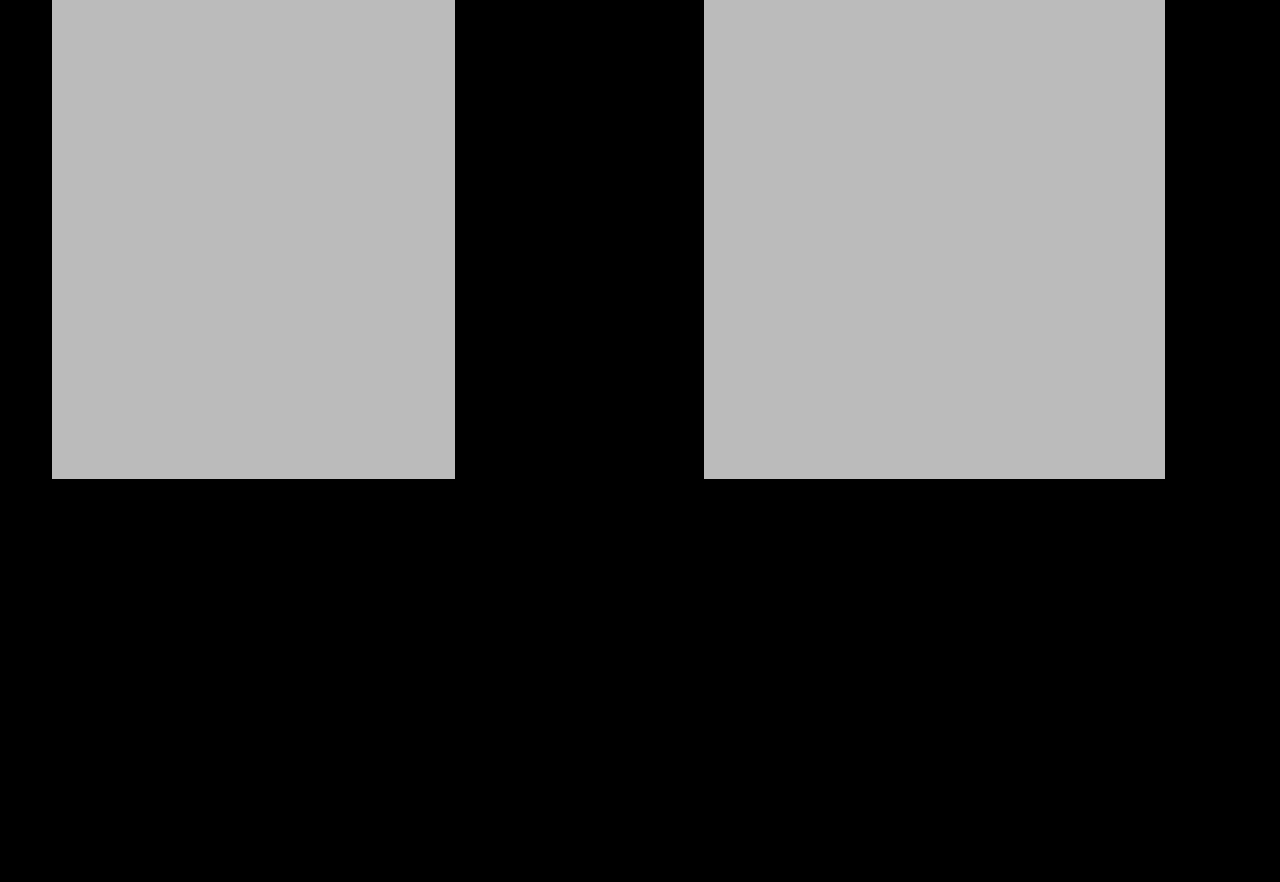
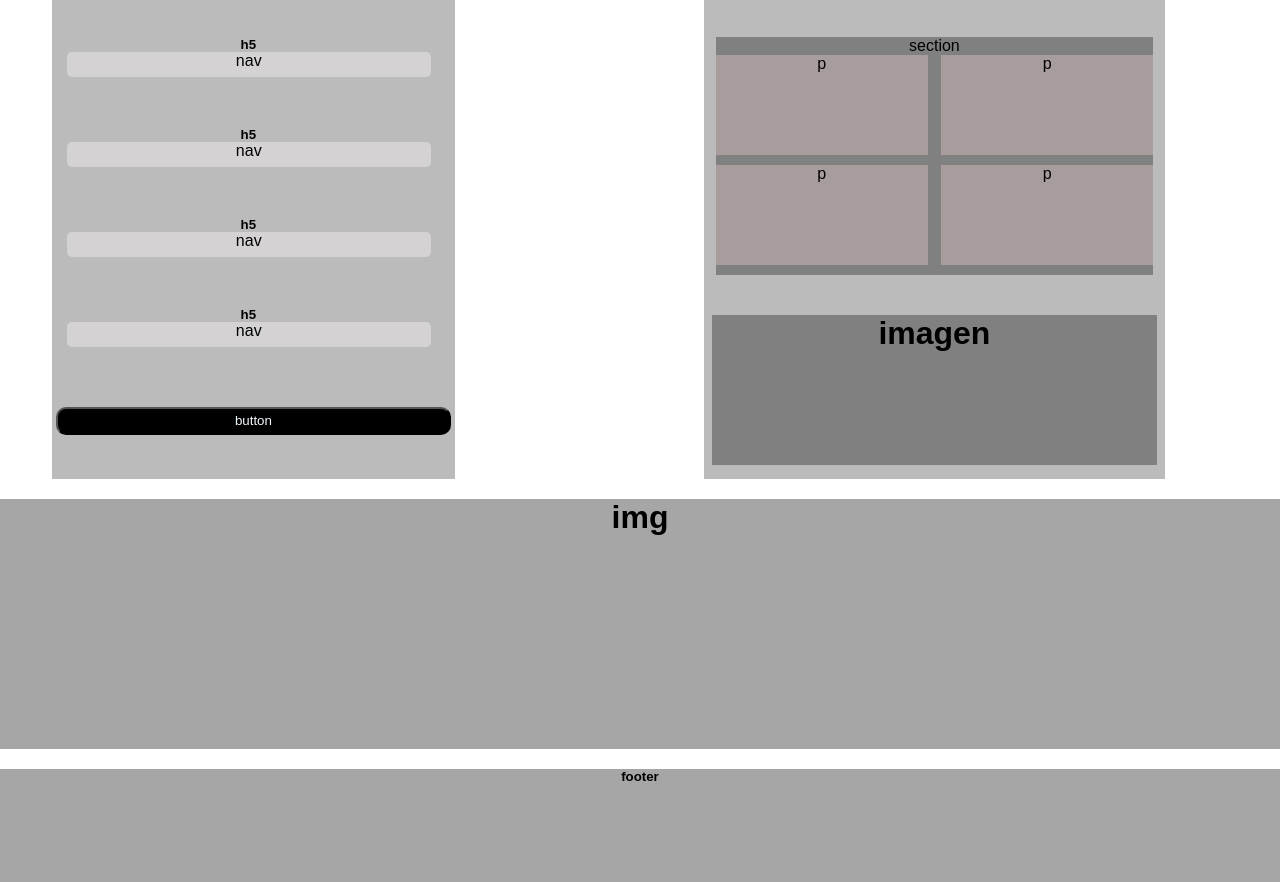
Before and after one commit to leonardo6790/maquetacion, a plain HTML site: page index.html in a window 1280 px wide. Shown: the part 614-1496 px from the top of the page. Before the commit the page ends 1093 px from the top, so only its background shows below. Drawn offline with Linux system fonts and the light colour scheme.

Commit message:
tercer commit

```diff
--- a/index.html
+++ b/index.html
@@ -16,13 +16,71 @@
 <div id="container">
 <div id="contacto">
     <section>section</section>
+    <div class="escribir">
+        <h1>H1</h1>
+    </div>
+    <div id="registro">
+        <h5>h5</h5>
+        <div class="nav">
+            <nav>nav</nav>
+        </div>
+    </div>
+    <div id="registro">
+        <h5>h5</h5>
+        <div class="nav">
+            <nav>nav</nav>
+        </div>
+    </div>
+    <div id="registro">
+        <h5>h5</h5>
+        <div class="nav">
+            <nav>nav</nav>
+        </div>
+    </div>
+    <div id="registro">
+        <h5>h5</h5>
+        <div class="nav">
+            <nav>nav</nav>
+        </div>
+    </div>
+    <button>button</button>
 </div>
 <div id="informacion">
     <section>section</section>
     <div class="escribir">
         <p>P</p>
     </div>
+    <div class="numeros">
+        <p>section</p>
+        <div class="display">
+            <div class="cuadros">
+                <p>p</p>
+            </div>
+            <div class="cuadros">
+                <p>p</p>
+            </div>
+            </div>
+        <div class="display">
+        <div class="cuadros">
+            <p>p</p>
+        </div>
+        <div class="cuadros">
+            <p>p</p>
+        </div>
+        </div>
+    </div>
+    <div class="mapa">
+        <h1>imagen</h1>
+    </div>
 </div>
 </div>
+<div id="imagenMapa">
+    <h1>img</h1>
+</div>
+<footer>
+    <div class="footer">
+        <h5>footer</h5>
+    </div>
+</footer>
 </body>
 </html>
--- a/style.css
+++ b/style.css
@@ -3,7 +3,6 @@
     padding: 0;
     text-align: center;
     font-family: sans-serif;
-    background-color: black;
 }
 #header{
     width: 100%;
@@ -41,3 +40,62 @@
     background-color: gray;
     margin: auto;
 }
+.numeros{
+    width: 95%;
+    background-color: gray;
+    margin: auto;
+    margin-top: 40px;
+}
+.cuadros{
+    background-color: rgb(167, 157, 157);
+    width: 50%;
+    margin: auto;
+    flex-direction: column;
+
+    margin-bottom: 10px;
+    height: 90px;
+    padding-bottom: 10px;
+}
+.display{
+    display: flex;
+    gap: 3%;
+}
+.mapa{
+    margin: 8px;
+    margin-top: 40px;
+    background-color: gray;
+    height: 150px;
+}
+#registro{
+    width: 95%;
+    height: 50px;
+    margin-top: 40px;
+    margin-left: 5px;
+}
+.nav{
+    background-color: rgb(212, 210, 210);
+    height: 25px;
+    border-radius: 5px;
+    width: 95%;
+    margin-left: 10px;
+}
+button{
+    height: 28px;
+    width: 98%;
+    margin-top: 50px;
+    background-color: black;
+    color: aliceblue;
+    border-radius: 10px;
+}
+#imagenMapa{
+    background-color: rgb(167, 166, 166);
+    width: 100%;
+    height: 250px;
+    margin-top: 20px;
+}
+.footer{
+    background-color: rgb(167, 166, 166);
+    width: 100%;
+    height: 250px;
+    margin-top: 20px;
+}
```
